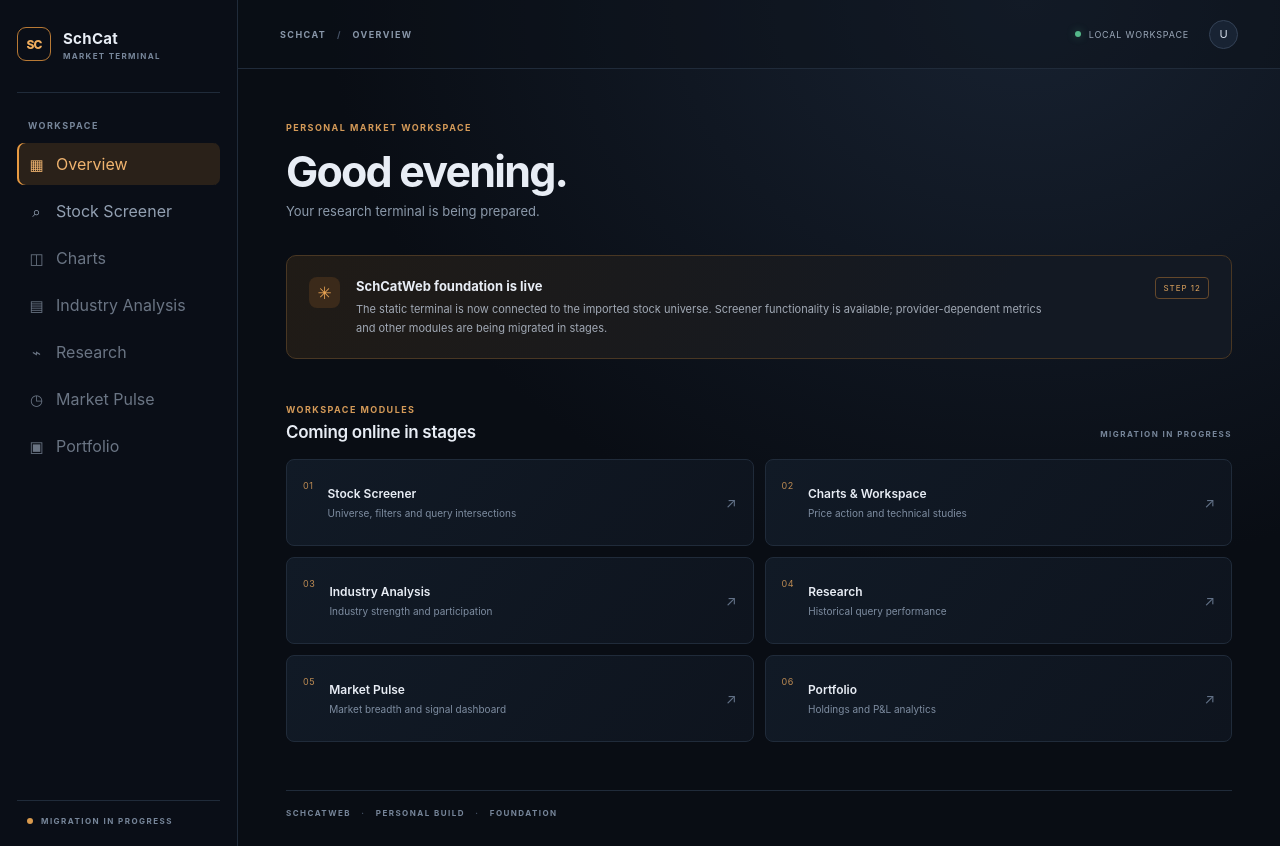
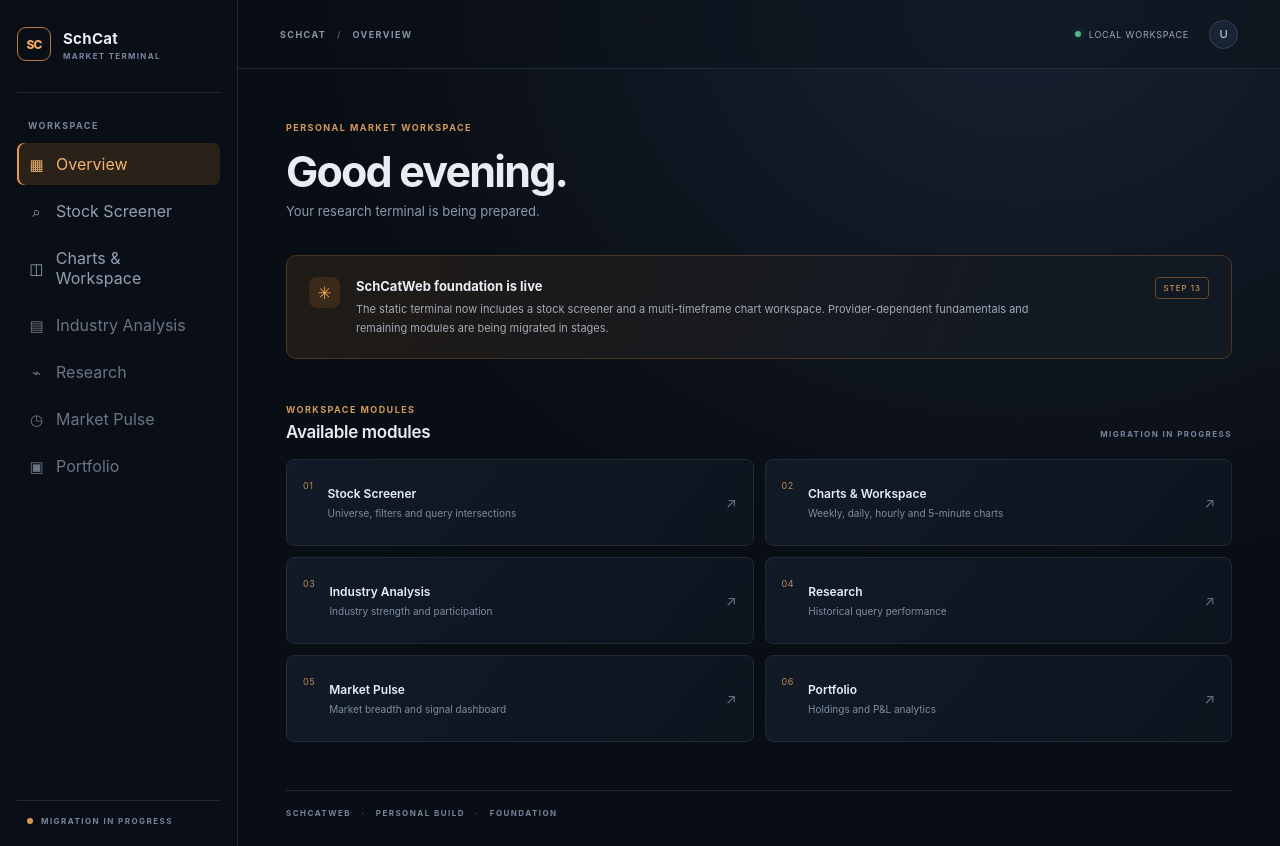
Before and after one commit to prudhviuday/SchCatWeb, a React (Vite) app in the folder frontend/: page / in a window 1280 px wide. Built offline with nearby package versions, Linux system fonts and the light colour scheme.

Commit message:
Connect stock screener to multi-timeframe workspace

```diff
--- a/frontend/src/App.tsx
+++ b/frontend/src/App.tsx
@@ -1,15 +1,23 @@
 import { useState } from "react";
 import ProviderDiagnostics from "./features/diagnostics/ProviderDiagnostics";
 import StockScreener from "./features/screener/StockScreener";
+import StockWorkspace from "./features/charts/StockWorkspace";
+import type { MarketUniverseRecord } from "./data/reference/marketUniverse";
 
-type Page = "overview" | "screener";
+type Page = "overview" | "screener" | "workspace";
 
 function App() {
   const [activePage, setActivePage] = useState<Page>("overview");
+  const [selectedStock, setSelectedStock] = useState<MarketUniverseRecord | null>(null);
 
   if (new URLSearchParams(window.location.search).get("diagnostics") === "providers") {
     return <ProviderDiagnostics />;
   }
+
+  const openStock = (record: MarketUniverseRecord) => {
+    setSelectedStock(record);
+    setActivePage("workspace");
+  };
 
   return (
     <main className="terminal-shell">
@@ -28,7 +36,9 @@ function App() {
           <button type="button" className={"nav-item " + (activePage === "screener" ? "active" : "")} onClick={() => setActivePage("screener")}>
             <span className="nav-icon">⌕</span> Stock Screener
           </button>
-          <div className="nav-item nav-coming-soon"><span className="nav-icon">◫</span> Charts</div>
+          <button type="button" className={"nav-item " + (activePage === "workspace" ? "active" : "")} onClick={() => setActivePage("workspace")}>
+            <span className="nav-icon">◫</span> Charts & Workspace
+          </button>
           <div className="nav-item nav-coming-soon"><span className="nav-icon">▤</span> Industry Analysis</div>
           <div className="nav-item nav-coming-soon"><span className="nav-icon">⌁</span> Research</div>
           <div className="nav-item nav-coming-soon"><span className="nav-icon">◷</span> Market Pulse</div>
@@ -36,18 +46,20 @@ function App() {
         </nav>
         <div className="sidebar-footer">
           <span className="status-dot" />
-          {activePage === "screener" ? "SCREENER ONLINE" : "MIGRATION IN PROGRESS"}
+          {activePage === "screener" ? "SCREENER ONLINE" : activePage === "workspace" ? "WORKSPACE ONLINE" : "MIGRATION IN PROGRESS"}
         </div>
       </aside>
 
       <section className="main-panel">
         <header className="topbar">
-          <div className="breadcrumb">SCHCAT <span>/</span> {activePage === "screener" ? "STOCK SCREENER" : "OVERVIEW"}</div>
+          <div className="breadcrumb">SCHCAT <span>/</span> {activePage === "screener" ? "STOCK SCREENER" : activePage === "workspace" ? "CHARTS & WORKSPACE" : "OVERVIEW"}</div>
           <div className="topbar-right"><span className="market-status"><i /> LOCAL WORKSPACE</span><div className="avatar">U</div></div>
         </header>
 
         {activePage === "screener" ? (
-          <StockScreener />
+          <StockScreener onOpenStock={openStock} />
+        ) : activePage === "workspace" ? (
+          <StockWorkspace initialRecord={selectedStock} onBack={() => setActivePage("screener")} />
         ) : (
           <div className="content">
             <div className="eyebrow">PERSONAL MARKET WORKSPACE</div>
@@ -58,13 +70,13 @@ function App() {
               <div className="notice-icon">✳</div>
               <div>
                 <div className="notice-title">SchCatWeb foundation is live</div>
-                <p>The static terminal is now connected to the imported stock universe. Screener functionality is available; provider-dependent metrics and other modules are being migrated in stages.</p>
+                <p>The static terminal now includes a stock screener and a multi-timeframe chart workspace. Provider-dependent fundamentals and remaining modules are being migrated in stages.</p>
               </div>
-              <span className="step-tag">STEP 12</span>
+              <span className="step-tag">STEP 13</span>
             </div>
 
             <div className="section-heading">
-              <div><div className="eyebrow">WORKSPACE MODULES</div><h2>Coming online in stages</h2></div>
+              <div><div className="eyebrow">WORKSPACE MODULES</div><h2>Available modules</h2></div>
               <span className="muted-label">MIGRATION IN PROGRESS</span>
             </div>
             <div className="module-grid">
@@ -73,8 +85,12 @@ function App() {
                 <div><h3>Stock Screener</h3><p>Universe, filters and query intersections</p></div>
                 <span className="module-arrow">↗</span>
               </button>
+              <button type="button" className="module-card module-card-button" onClick={() => setActivePage("workspace")}>
+                <span className="module-number">02</span>
+                <div><h3>Charts & Workspace</h3><p>Weekly, daily, hourly and 5-minute charts</p></div>
+                <span className="module-arrow">↗</span>
+              </button>
               {[
-                ["02", "Charts & Workspace", "Price action and technical studies"],
                 ["03", "Industry Analysis", "Industry strength and participation"],
                 ["04", "Research", "Historical query performance"],
                 ["05", "Market Pulse", "Market breadth and signal dashboard"],
```
